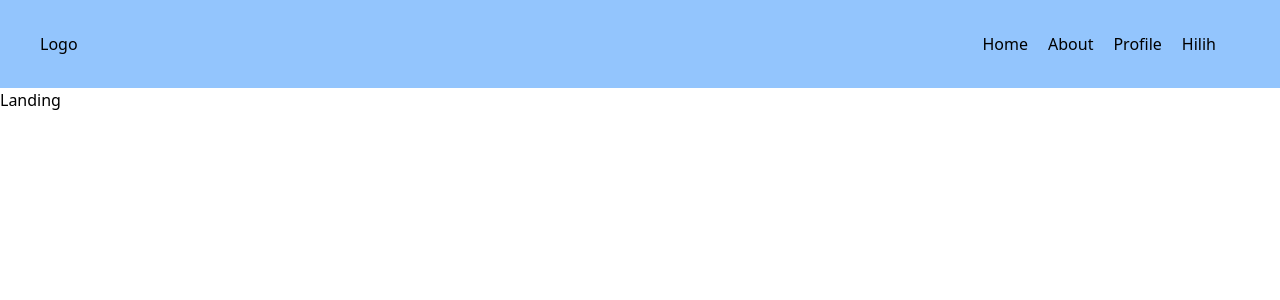
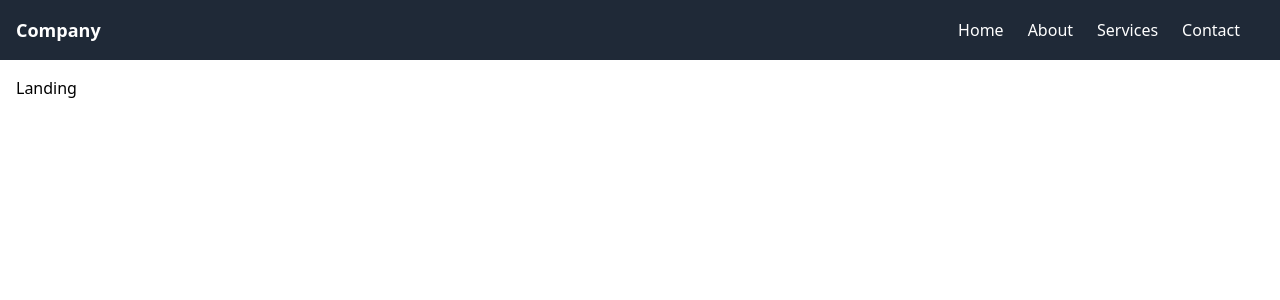
Before and after one commit to bimodwien/react-profileCompany, a React (Vite) app: page / in a window 1280 px wide. Shown: the top 300 px of the page. Built offline with nearby package versions, Linux system fonts and the light colour scheme.

Commit message:
navbar done

```diff
--- a/package.json
+++ b/package.json
@@ -10,6 +10,11 @@
     "preview": "vite preview"
   },
   "dependencies": {
+    "@fortawesome/fontawesome-svg-core": "^6.5.2",
+    "@fortawesome/free-brands-svg-icons": "^6.5.2",
+    "@fortawesome/free-regular-svg-icons": "^6.5.2",
+    "@fortawesome/free-solid-svg-icons": "^6.5.2",
+    "@fortawesome/react-fontawesome": "^0.2.0",
     "react": "^18.2.0",
     "react-dom": "^18.2.0",
     "react-router-dom": "^6.22.3"
--- a/src/components/landing.jsx
+++ b/src/components/landing.jsx
@@ -3,7 +3,7 @@ import React from "react";
 const Landing = () => {
   return (
     <>
-      <div>Landing</div>
+      <div className="p-4">Landing</div>
     </>
   );
 };
--- a/src/components/navbar.jsx
+++ b/src/components/navbar.jsx
@@ -1,17 +1,53 @@
-import React from "react";
+import React, { useState } from "react";
+import { FontAwesomeIcon } from "@fortawesome/react-fontawesome";
+import { faBars } from "@fortawesome/free-solid-svg-icons";
 
 const Navbar = () => {
+  const [isOpen, setIsOpen] = useState(false);
+
+  function toggleMenu() {
+    setIsOpen(!isOpen);
+  }
+
   return (
     <>
-      <div className="flex items-center justify-between px-10 py-8">
-        <div>Logo</div>
-        <div className="flex gap-5 pr-6">
-          <div>Home</div>
-          <div>About</div>
-          <div>Profile</div>
-          <div>Hilih</div>
+      <nav className="bg-gray-800 p-4">
+        <div className="flex justify-between items-center">
+          <div>
+            <h1 className="text-white text-lg font-semibold">Company</h1>
+          </div>
+          <div className="lg:hidden">
+            <button
+              onClick={toggleMenu}
+              className="text-white focus:outline-none focus:text-white"
+            >
+              <FontAwesomeIcon icon={faBars} />
+            </button>
+          </div>
+          <ul className={`lg:flex ${isOpen ? "block" : "hidden"} mt-4 lg:mt-0`}>
+            <li className="mr-6">
+              <a className="text-white" href="#home">
+                Home
+              </a>
+            </li>
+            <li className="mr-6">
+              <a className="text-white" href="#about">
+                About
+              </a>
+            </li>
+            <li className="mr-6">
+              <a className="text-white" href="#services">
+                Services
+              </a>
+            </li>
+            <li className="mr-6">
+              <a className="text-white" href="#contact">
+                Contact
+              </a>
+            </li>
+          </ul>
         </div>
-      </div>
+      </nav>
     </>
   );
 };
```
Also changed, not shown: 1 other file (tests, documents, lock files or other folders).
